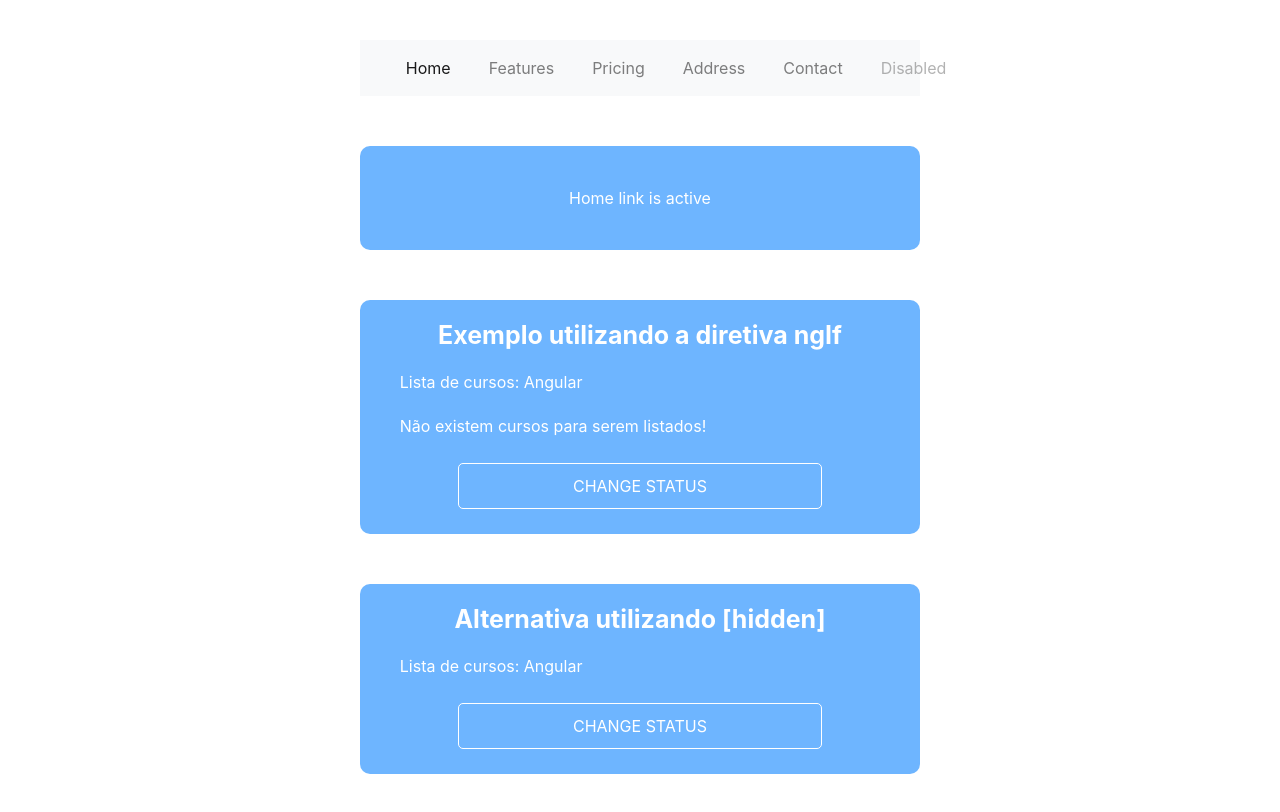
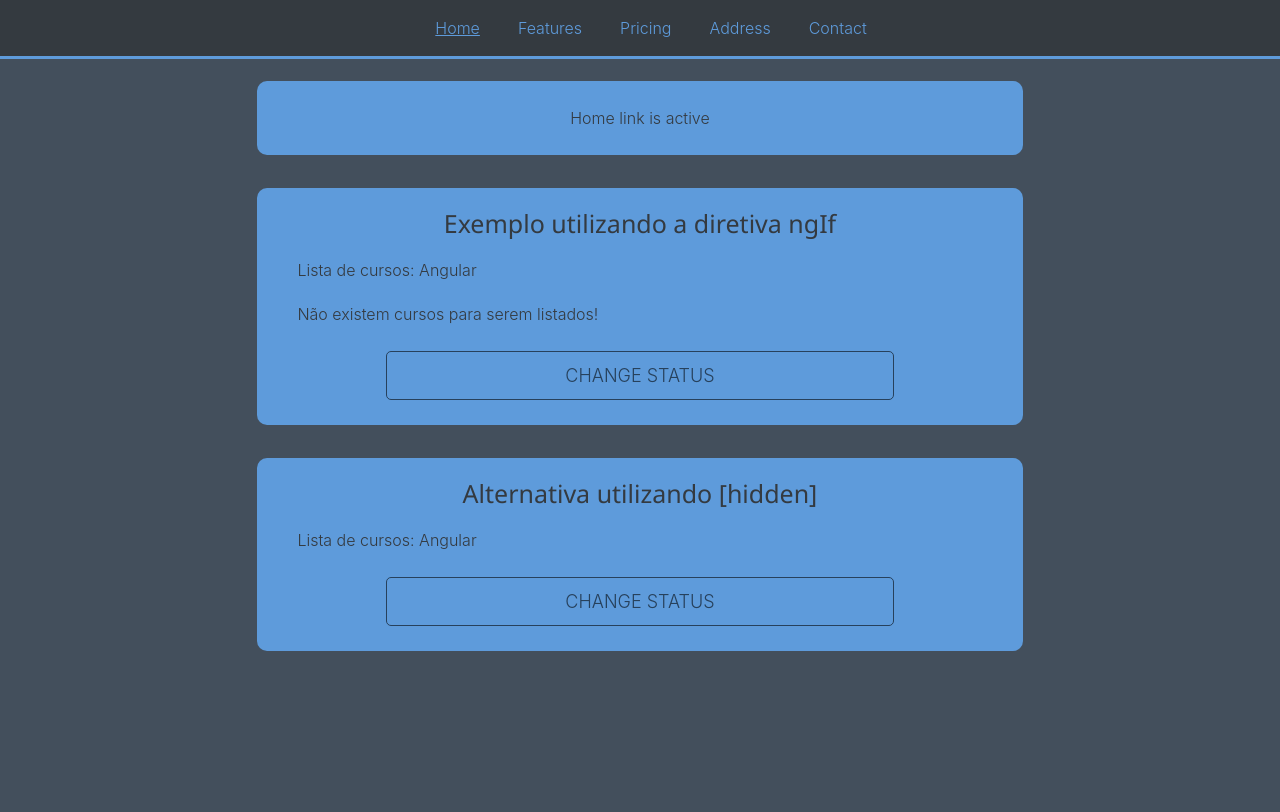
Before and after one commit to Gthalles/angular-directives, an Angular app: page / in a window 1280 px wide. Shown: the top 812 px of the page. Built offline with nearby package versions, Linux system fonts and the light colour scheme.

Commit message:
Estilização de alguns compoentes

```diff
--- a/src/app/app.module.ts
+++ b/src/app/app.module.ts
@@ -4,7 +4,6 @@ import { BrowserModule } from '@angular/platform-browser';
 import { AppComponent } from './app.component';
 import { NgIfDirectiveComponent } from './ng-if-directive/ng-if-directive.component';
 import { NgSwitchDirectiveComponent } from './ng-switch-directive/ng-switch-directive.component';
-import { HeaderComponent } from './header/header.component';
 
 @NgModule({
   declarations: [
--- a/src/app/ng-if-directive/ng-if-directive.component.css
+++ b/src/app/ng-if-directive/ng-if-directive.component.css
@@ -1,20 +1,14 @@
-h5 {
-    text-align: center;
-    font-size: 25px;
-    font-weight: bold;
-    color: #fff;
-    margin-bottom: 15px;
-}
-
 button {
     width: 70%;
+    font-weight: 350;
+    font-size: 18px;
     margin-top: 5px;
     margin-bottom: 5px;
     margin-left: 15%;
     margin-right: 15%;
-    border: solid #fff 1px;
+    border: solid #27415C 1.5px;
     background-color: var(--blue);
-    color: #fff;
+    color: #27415C;
     padding: 10px 5px;
     border-radius: 5px;
     cursor: pointer;
--- a/src/app/ng-switch-directive/ng-switch-directive.component.css
+++ b/src/app/ng-switch-directive/ng-switch-directive.component.css
@@ -1,5 +1,25 @@
+.navbar {
+  position: absolute;
+  justify-content: center;
+  left: 0;
+  top: 0;
+  width: 100%;
+  border-bottom: solid 3px var(--blue);
+}
+
 .nav-item {
+  cursor: pointer;
   margin-left: 22px;
+  color: var(--blue)!important;
+}
+
+.nav-item.active {
+  text-decoration: underline;
+}
+
+.primary-section {
+  margin-top: 66px;
+  padding: 5px;
 }
 
 p {
--- a/src/app/ng-switch-directive/ng-switch-directive.component.html
+++ b/src/app/ng-switch-directive/ng-switch-directive.component.html
@@ -1,15 +1,14 @@
-<nav class="navbar navbar-expand-lg navbar-light bg-light">
+<nav class="navbar navbar-expand-lg navbar-light bg-dark">
   <div class="navbar-nav">
     <a class="nav-item nav-link" [class.active]="aba == 'home'" (click)="aba = 'home'">Home</a>
     <a class="nav-item nav-link" [class.active]="aba == 'features'" (click)="aba = 'features'">Features</a>
     <a class="nav-item nav-link" [class.active]="aba == 'pricing'" (click)="aba = 'pricing'">Pricing</a>
     <a class="nav-item nav-link" [class.active]="aba == 'address'" (click)="aba = 'address'">Address</a>
     <a class="nav-item nav-link" [class.active]="aba == 'contact'" (click)="aba = 'contact'">Contact</a>
-    <a class="nav-item nav-link disabled">Disabled</a>
   </div>
 </nav>
 
-<div class="section">
+<div class="section primary-section">
   <div class="under-section" [ngSwitch]="aba">
     <div class="content" *ngSwitchCase="'home'">
       <p>Home link is active</p>
--- a/src/styles.css
+++ b/src/styles.css
@@ -1,5 +1,5 @@
 :root {
-    --blue: #6EB5FF;
+    --blue: #5E9BDB;
 }
 
 * {
@@ -10,19 +10,30 @@
 
 body {
     width: 100%;
-    background-color: #fff;
+    background-color: #434F5C;
+    font-family: -apple-system, BlinkMacSystemFont, 'Segoe UI', Roboto, Oxygen, Ubuntu, Cantarell, 'Open Sans', 'Helvetica Neue', sans-serif;
+    font-weight: 350;
+}
+
+h5 {
+  text-align: center;
+  font-family:'Segoe UI', Tahoma, Geneva, Verdana, sans-serif;
+  font-size: 25px;
+  font-weight: 500;
+  color: #343a40;
+  margin-bottom: 15px;
 }
 
 section {
-    width: 60%;
+    width: 80%;
     padding: 15px;
-    margin-left: 20%;
-    margin-right: 20%;
+    margin-left: 10%;
+    margin-right: 10%;
 }
 
 .section {
   background-color: var(--blue);
-  margin: 50px 0 50px 0;
+  margin: 33px 0 0 0;
   padding: 20px;
   border-radius: 10px;
 }
@@ -35,6 +46,6 @@ section {
 }
 
 .content {
-  color: #fff;
+  color: #343a40;
   margin: 20px;
 }
```
